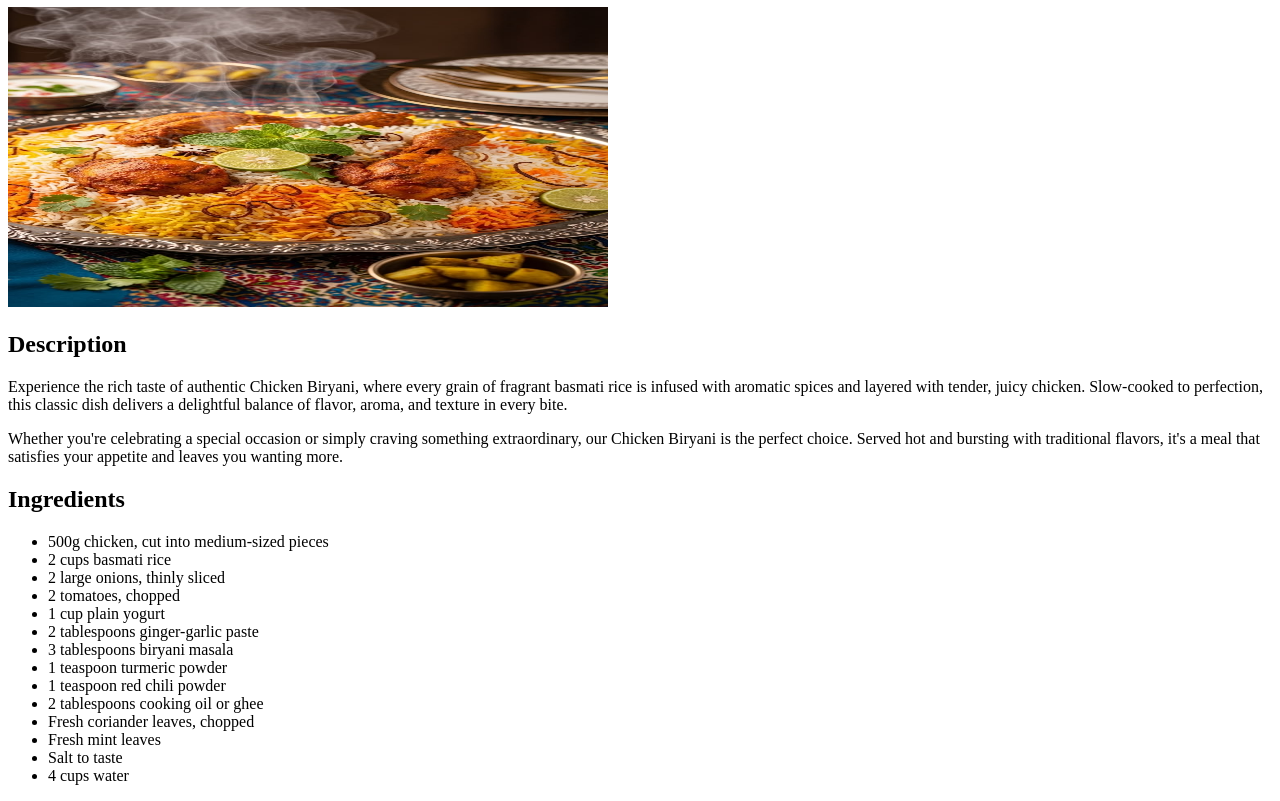
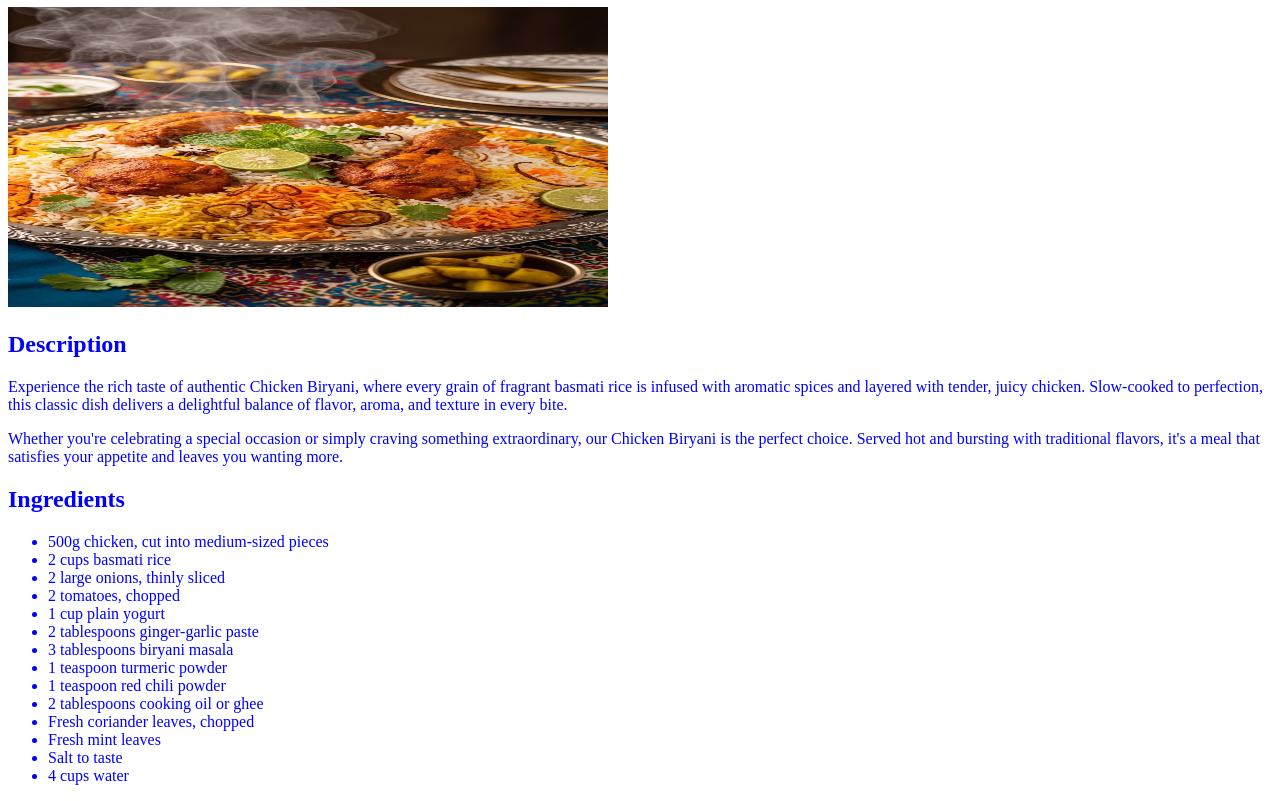
Before and after one commit to zakiya3037/odin-recipes, a plain HTML site: page recipes/biryani.html in a window 1280 px wide. Shown: the part 73-874 px from the top of the page. Drawn offline with Linux system fonts and the light colour scheme.

Commit message:
Add CSS files for recipe pages and update biryani page

```diff
--- /dev/null
+++ b/recipes/biryani.css
@@ -0,0 +1,3 @@
+* {
+color:blue;
+}
--- a/recipes/biryani.html
+++ b/recipes/biryani.html
@@ -4,8 +4,10 @@
     <meta charset="UTF-8">
     <meta name="viewport" content="width=device-width, initial-scale=1.0">
     <title>biryani</title>
+    <link rel="stylesheet" href="biryani.css">
 </head>
 <body>
+    <div>
     <h1>Biryani</h1>
     <img src="../images/biryani.jpeg" alt="A hot and aromatic biryani served on a plate, garnished with fresh herbs." width="600" height="300">
     <h2>Description</h2>
@@ -52,6 +54,6 @@
         <li><strong>Serve:</strong> Gently mix the biryani, garnish with fried onions if desired, and serve hot with raita or a fresh salad.</li>
     </ol>
 
-
+    </div>
 </body>
 </html>
```
Also changed, not shown: recipes/lasagna.css (added), recipes/pizza.css (added).
